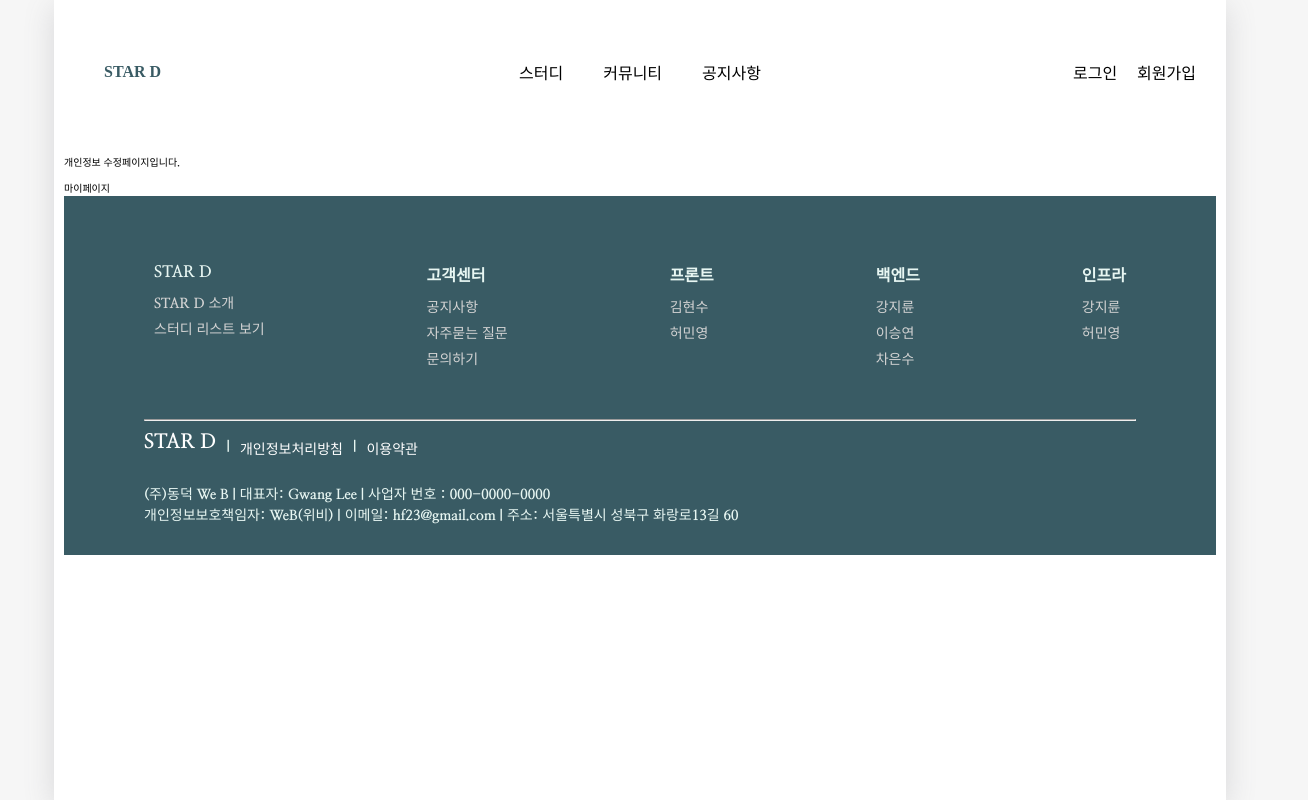
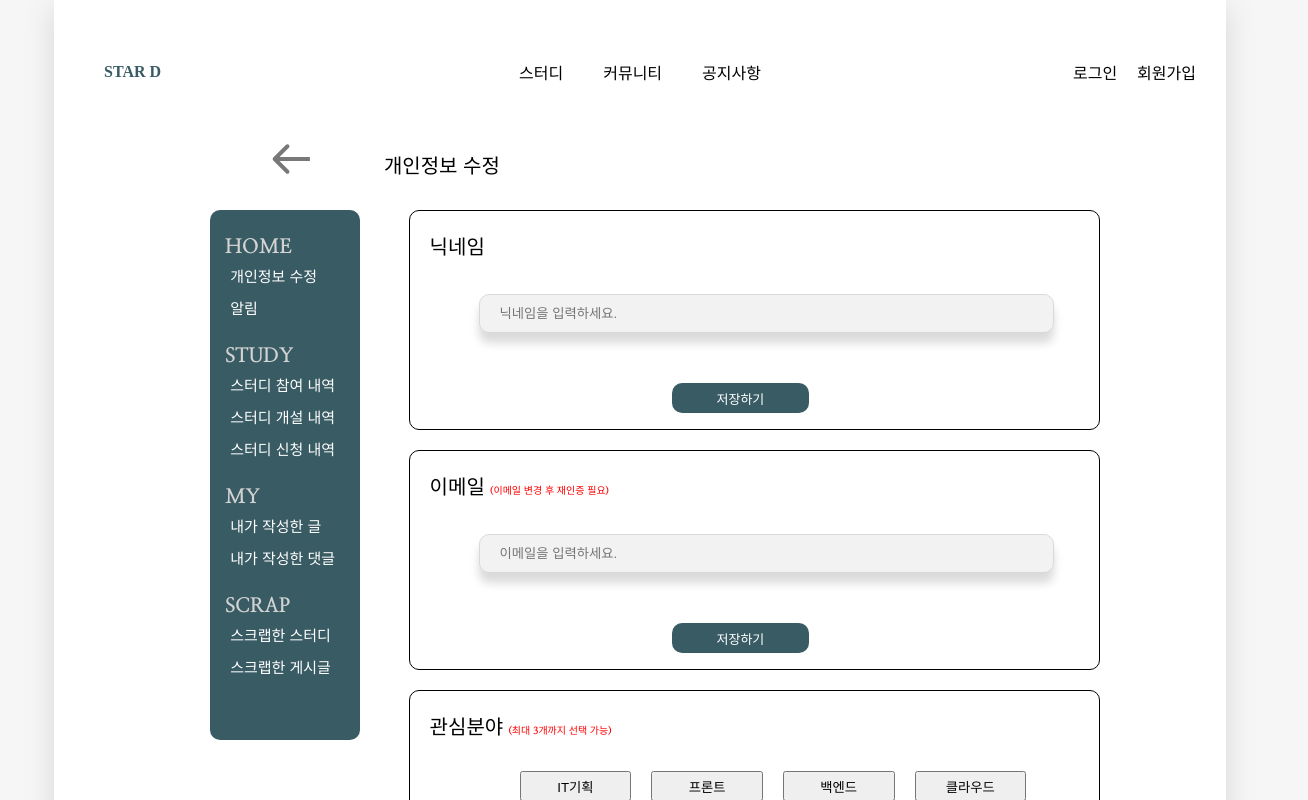
Before and after one commit to Hanium2023-WeB/starD, a React (Create React App) app: page /editinfo in a window 1280 px wide. Shown: the top 800 px of the page, 1308 px wide, since content can reach past the window. Built offline with nearby package versions, Linux system fonts and the light colour scheme; the HTML template or start-up script is replaced by a standard one; a web font is replaced by a local one.

Commit message:
개인정보수정페이지,탈퇴제외하고구현

```diff
--- /dev/null
+++ b/src/components/Signout.js
@@ -0,0 +1 @@
+//탈퇴 컴포넌트
--- a/src/css/Mypage.css
+++ b/src/css/Mypage.css
@@ -18,17 +18,21 @@ html { font-size: 62.5%; } /*10px*/
     display: flex;
     flex-direction: column;
     margin-right: 50px;
-    height: fit-content;
+    height: 500px;
     color: gray;
     width: 120px;
     border-radius: 10px;
     padding: 15px;
+    margin-top: 10px;
 
 }
 .c_01 , .c_02, .c_03 , .c_04{
-font-size: 0.7em;
+font-size: 2em;
 color:lightgray;
+margin-bottom: 10px;
+margin-top: 10px;
 }
+
 .sub_c > nav{
     padding: 0px;
 }
@@ -42,7 +46,7 @@ color:lightgray;
 .sub_c > nav ul li{
     list-style: none;
     color: white;
-    font-size: 10px;
+    font-size: 15px;
 
    white-space:nowrap;
     padding: 5px;
--- /dev/null
+++ b/src/css/edit.css
@@ -0,0 +1,84 @@
+
+#edit_main.main_container{
+    height: 2000px;
+}
+#interested.sub_container{
+    height: 420px;
+}
+#password.sub_container{
+    height: 350px;
+}
+.backarrow{
+    width: 90%;
+    display: flex;
+    margin-left: 20%;
+    padding-bottom: 20px;
+    position: relative;
+    right: 2%;
+}
+svg{
+    margin-right: 2%;
+}
+.backarrow p {
+    font-size: 20px;
+    margin: 0;
+    margin-left: 5%;
+    margin-top: 6px;
+}
+.change_nicname, .change_email, .change_interest, .change_pw , .change_phone , .signout{
+    width: 100%;
+    border-radius: 10px;
+    border: 1px solid black;
+
+}
+
+#title{
+ font-size: 20px;
+ padding:20px;
+}
+#sub_title{
+    font-size: 10px;
+    color: red;
+    margin-left: 5px;
+}
+#content{
+    width: 80%;
+    height: 35px;
+    background-color: #F2F2F2;
+    margin-left: 10%;
+    margin-top: 23px;
+    border-radius: 10px;
+}
+.tags{
+    width: 90%;
+    height: fit-content;
+    margin-left: 100px;
+}
+#tag{
+    width: 18%;
+    height: 30px;
+    margin:10px;
+    cursor: pointer;
+
+}
+#save{
+    width: 20%;
+    height: 30px;
+    font-size: 1.3em;
+    color: white;
+    background-color: #395B64;
+    border-style: none;
+    border-radius: 10px;
+    margin-top: 40px;
+    margin-left: 38%;
+    cursor: pointer;
+}
+.select_country{
+    position: relative;
+    bottom:38px;
+    left: 100px;
+}
+select{
+    background-color: #F2F2F2;
+    border-style: none;
+}
--- a/src/pages/Editinfo.js
+++ b/src/pages/Editinfo.js
@@ -1,9 +1,215 @@
-const Editinfo =({ sideheader })=>{
-    return(
-        <div>
-            {sideheader}
-            <p>개인정보 수정페이지입니다.</p>
+import React, { useState } from "react";
+import Category from "../components/Category";
+import { ReactComponent as Arrow } from "../images/Arrow.svg";
+import edit from "../css/edit.css";
+import arrowdown from "../images/arrowdown.png";
+import arrowup from "../images/arrowup.png";
+
+const options = [
+  { value: "+82", name: "대한민국" },
+  { value: "+81", name: "일본" },
+  { value: "+1", name: "미국,캐나다" },
+  { value: "+49", name: "독일" },
+  { value: "+61", name: "오스트레일리아" },
+  { value: "+233", name: "가나" },
+  { value: "+241", name: "가봉" },
+];
+
+const tagoptions = [
+  { value: "IT기획", name: "IT기획" },
+  { value: "프론트", name: "프론트" },
+  { value: "백엔드", name: "백엔드" },
+  { value: "클라우드", name: "클라우드" },
+  { value: "IT기획", name: "IT기획" },
+  { value: "프론트", name: "프론트" },
+  { value: "백엔드", name: "백엔드" },
+  { value: "클라우드", name: "클라우드" },
+  { value: "IT기획", name: "IT기획" },
+  { value: "프론트", name: "프론트" },
+  { value: "백엔드", name: "백엔드" },
+  { value: "클라우드", name: "클라우드" },
+  { value: "IT기획", name: "IT기획" },
+  { value: "프론트", name: "프론트" },
+  { value: "백엔드", name: "백엔드" },
+  { value: "클라우드", name: "클라우드" },
+  { value: "IT기획", name: "IT기획" },
+  { value: "프론트", name: "프론트" },
+  { value: "백엔드", name: "백엔드" },
+  { value: "클라우드", name: "클라우드" },
+];
+
+const Tagoption = (props) => {
+  const [Tag, setTag] = useState("");
+
+  const handletagChange = (e) => {
+    // event handler
+    setTag({
+      ...Tag,
+      [e.target.name]: e.target.value,
+    });
+    console.log(e.target.value);
+  };
+  return (
+    <div className="tags">
+      {props.editoptions.map((editoption) => (
+        <button
+          id="tag"
+          name="TAG"
+          onClick={handletagChange}
+          value={editoption.value}
+        >
+          {editoption.value}
+        </button>
+      ))}
+    </div>
+  );
+};
+
+const SelectBox = (props) => {
+  const handleChange = (e) => {
+    // event handler
+    console.log(e.target.value);
+  };
+  return (
+    <select onChange={handleChange}>
+      {props.options.map((option) => (
+        <option
+          key={option.value}
+          value={option.value}
+          defaultValue={props.defaultValue}
+        >
+          <span>{option.value}  {option.name}</span>
+        </option>
+      ))}
+    </select>
+  );
+};
+
+const Editinfo = ({ sideheader }) => {
+  const [state, setState] = useState({
+    NICNAME: "",
+    EMAIL: "",
+    PW: "",
+    NEWPW: "",
+    CHECKNEWPW: "",
+    PHONE: "",
+  });
+
+  const handleEditChange = (e) => {
+    // event handler
+    setState({
+      ...state,
+      [e.target.name]: e.target.value,
+    });
+    console.log(e.target.name);
+    console.log(e.target.value);
+  };
+  return (
+    <div>
+      {sideheader}
+      <div className="backarrow">
+        <Arrow />
+        <p>개인정보 수정</p>
+      </div>
+      <div className="container">
+        <Category />
+        <div className="main_container" id="edit_main">
+          <div className="sub_container">
+            <div className="change_nicname">
+              <div id="title">닉네임</div>
+              <input
+                id="content"
+                name={"NICNAME"}
+                value={state.NICNAME}
+                onChange={handleEditChange}
+                placeholder="닉네임을 입력하세요."
+              />
+              <button id="save">저장하기</button>
             </div>
-    );
-}
+          </div>
+          <div className="sub_container">
+            <div className="change_email">
+              <div id="title">
+                이메일<span id="sub_title">(이메일 변경 후 재인증 필요)</span>
+              </div>
+              <input
+                id="content"
+                name={"EMAIL"}
+                value={state.EMAIL}
+                onChange={handleEditChange}
+                placeholder="이메일을 입력하세요."
+              />
+              <button id="save">저장하기</button>
+            </div>
+          </div>
+          <div className="sub_container" id="interested">
+            <div className="change_interest">
+              <div id="title">
+                관심분야<span id="sub_title">(최대 3개까지 선택 가능)</span>
+              </div>
+              <Tagoption editoptions={tagoptions} value="" />
+
+              <button id="save">저장하기</button>
+            </div>
+          </div>
+          <div className="sub_container" id="password">
+            <div className="change_pw">
+              <div id="title">
+                비밀번호
+                {/* <span id="sub_title">(현재 비밀번호를 입력해주세요)</span> */}
+              </div>
+              <input
+                id="content"
+                name={"PW"}
+                value={state.PW}
+                onChange={handleEditChange}
+                placeholder="현재 비밀번호를 입력하세요."
+              ></input>
+              <input
+                id="content"
+                name={"NEWPW"}
+                value={state.NEWPW}
+                onChange={handleEditChange}
+                placeholder="새로운 비밀번호를 입력하세요."
+              ></input>
+              <input
+                id="content"
+                name={"CHECKNEWPW"}
+                value={state.CHECKNEWPW}
+                onChange={handleEditChange}
+                placeholder="비밀번호 확인"
+              ></input>
+              <button id="save">저장하기</button>
+            </div>
+          </div>
+          <div className="sub_container" id="phone_number">
+            <div className="change_phone">
+              <div id="title">
+                전화번호
+                <span id="sub_title">(-없이 전화번호만 입력)</span>
+              </div>
+              <input
+                id="content"
+                name={"PHONE"}
+                value={state.PHONE}
+                onChange={handleEditChange}
+              ></input>
+              <div className="select_country">
+                <SelectBox options={options} defaultValue="       " />
+              </div>
+              <button id="save">저장하기</button>
+            </div>
+          </div>
+          <div className="sub_container" id="sign_out">
+            <div className="signout">
+              <div id="title">
+                탈퇴
+              </div>
+            </div>
+          </div>
+        </div>
+      </div>
+    </div>
+  );
+};
 export default Editinfo;
```
Also changed, not shown: src/images/Arrow.svg (added).
